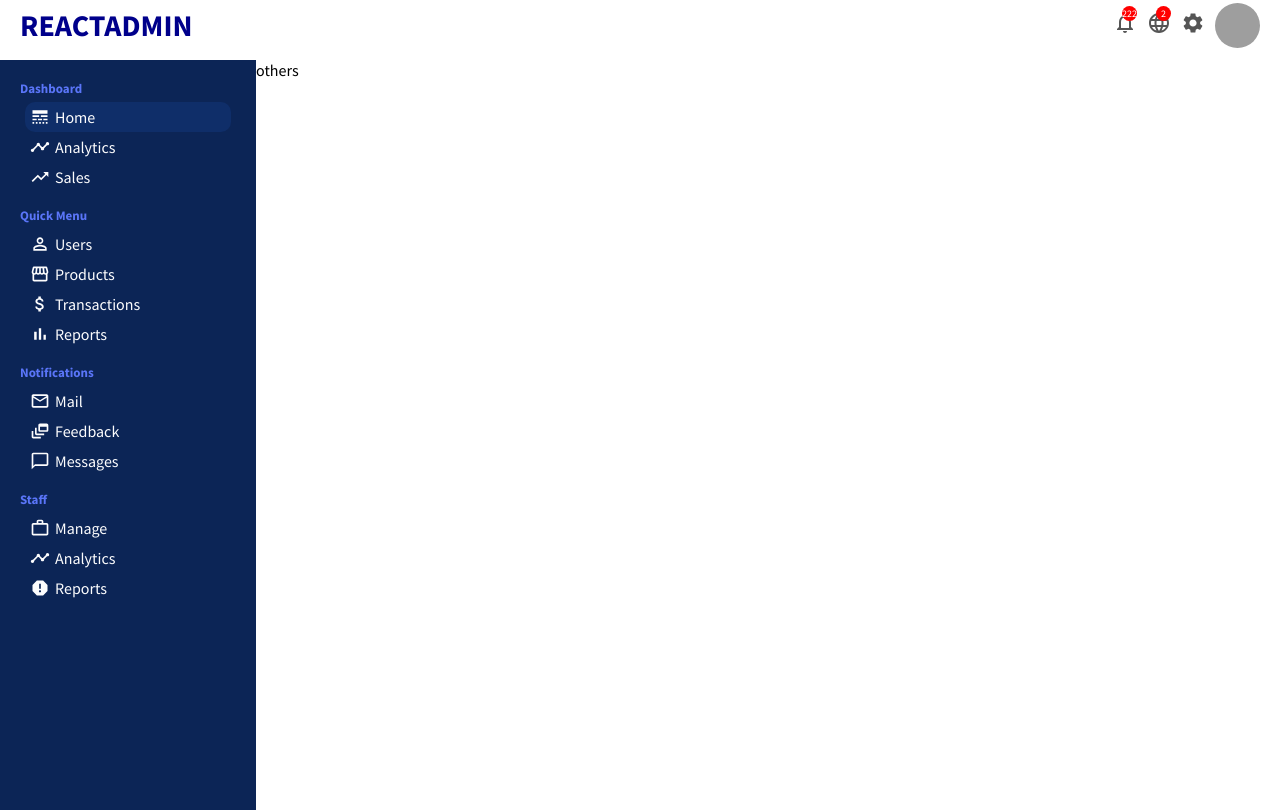
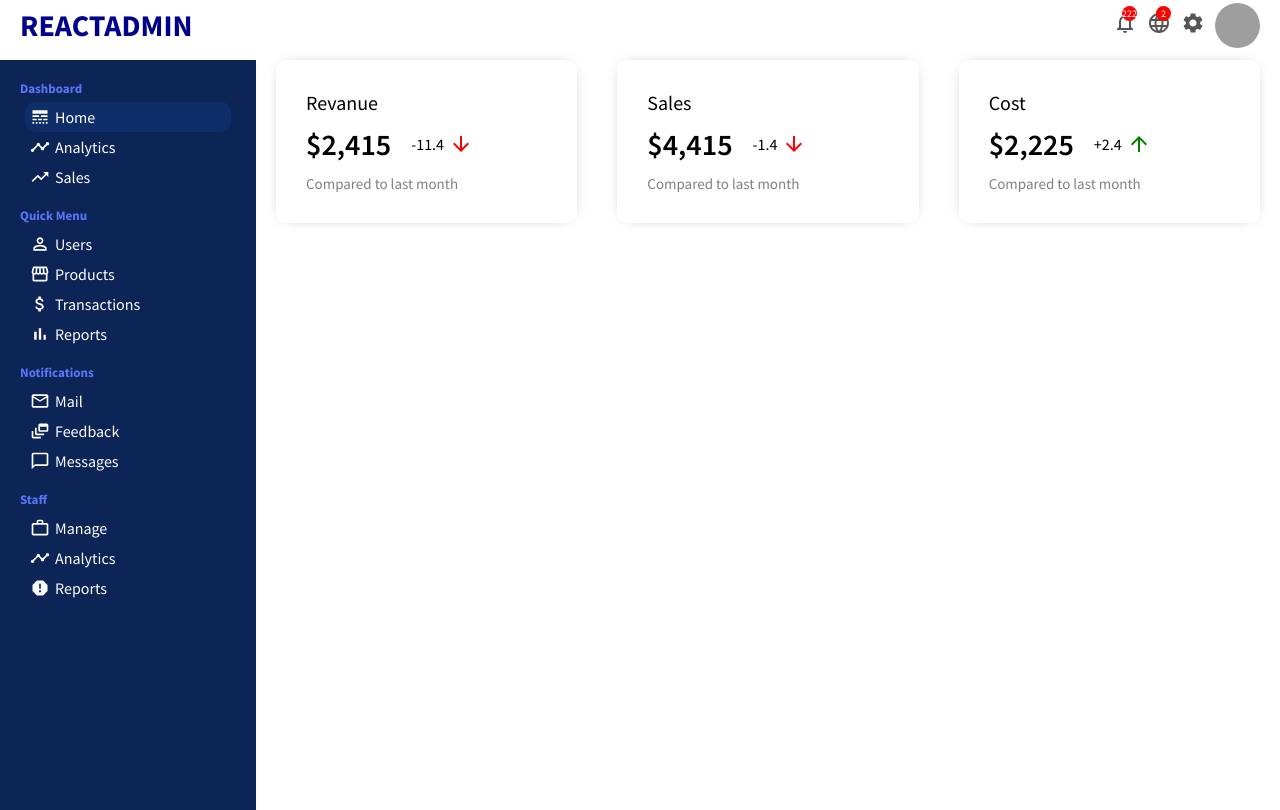
Before and after one commit to ahmedo2/react-admin, a React (Create React App) app: page / in a window 1280 px wide. Built offline with nearby package versions, Linux system fonts and the light colour scheme; grey boxes are pictures that could not be loaded.

Commit message:
Featured Info Component & Home Page

```diff
--- a/src/App.js
+++ b/src/App.js
@@ -1,6 +1,7 @@
 import Sidebar from "./components/sidebar/Sidebar";
 import Topbar from "./components/topbar/Topbar";
 import './app.css';
+import Home from "./pages/home/Home";
 
 function App() {
   return (
@@ -8,9 +9,7 @@
       <Topbar />
       <div className='container'>
         <Sidebar />
-        <div className='others'>
-            others
-        </div>
+        <Home />
       </div>
     </div>
   );
--- a/src/app.css
+++ b/src/app.css
@@ -2,7 +2,3 @@
     display: flex;
     margin-top: 10px;
 }
-
-.others {
-    flex: 4;
-}
--- /dev/null
+++ b/src/components/featuredinfo/FeaturedInfo.jsx
@@ -0,0 +1,40 @@
+import "./featuredinfo.css";
+import { ArrowDownward, ArrowUpward } from "@material-ui/icons";
+
+export default function FeaturedInfo() {
+  const timestmap = '36min';
+  return (
+    <div className="featured">
+      <div className="featuredItem">
+        <span className="featuredTitle">Revanue</span>
+        <div className="featuredMoneyContainer">
+          <span className="featuredMoney">$2,415</span>
+          <span className="featuredMoneyRate">
+            -11.4 <ArrowDownward  className="featuredIcon negative"/>
+          </span>
+        </div>
+        <span className="featuredSub">Compared to last month</span>
+      </div>
+      <div className="featuredItem">
+        <span className="featuredTitle">Sales</span>
+        <div className="featuredMoneyContainer">
+          <span className="featuredMoney">$4,415</span>
+          <span className="featuredMoneyRate">
+            -1.4 <ArrowDownward className="featuredIcon negative"/>
+          </span>
+        </div>
+        <span className="featuredSub">Compared to last month</span>
+      </div>
+      <div className="featuredItem">
+        <span className="featuredTitle">Cost</span>
+        <div className="featuredMoneyContainer">
+          <span className="featuredMoney">$2,225</span>
+          <span className="featuredMoneyRate">
+            +2.4 <ArrowUpward className="featuredIcon"/>
+          </span>
+        </div>
+        <span className="featuredSub">Compared to last month</span>
+      </div>
+    </div>
+  );
+}
--- /dev/null
+++ b/src/components/featuredinfo/featuredinfo.css
@@ -0,0 +1,51 @@
+.featured {
+  width: 100%;
+  display: flex;
+  justify-content: space-between;
+}
+
+.featuredItem {
+  flex: 1;
+  margin: 0px 20px;
+  padding: 30px;
+  border-radius: 10px;
+  cursor: pointer;
+  -webkit-box-shadow: 0px 0px 15px -10px rgba(0, 0, 0, 0.75);
+  box-shadow: 0px 0px 15px -10px rgba(0, 0, 0, 0.75);
+}
+
+.featuredTitle{
+    font-size: 20px;
+}
+
+.featuredMoneyContainer{
+    margin: 10px 0px;
+    display: flex;
+    align-items: center;
+}
+
+.featuredMoney{
+    font-size: 30px;
+    font-weight: 600;
+}
+
+.featuredMoneyRate{
+    display: flex;
+    align-items: center;
+    margin-left: 20px;
+}
+
+.featuredIcon{
+    font-size: 14px;
+    margin-left: 5px;
+    color: green;
+}
+
+.featuredIcon.negative{
+    color: red;
+}
+
+.featuredSub{
+    font-size: 15px;
+    color: gray;
+}
--- /dev/null
+++ b/src/pages/home/Home.jsx
@@ -0,0 +1,12 @@
+import FeaturedInfo from "../../components/featuredinfo/FeaturedInfo";
+import "./home.css";
+export default function Home() {
+  return (
+    <div className="home">
+      <FeaturedInfo />
+      <div className="homeWidgets">
+
+      </div>
+    </div>
+  );
+}
--- /dev/null
+++ b/src/pages/home/home.css
@@ -0,0 +1,8 @@
+.home{
+  flex: 4;
+}
+
+.homeWidgets{
+  display: flex;
+  margin: 20px;
+}
```
